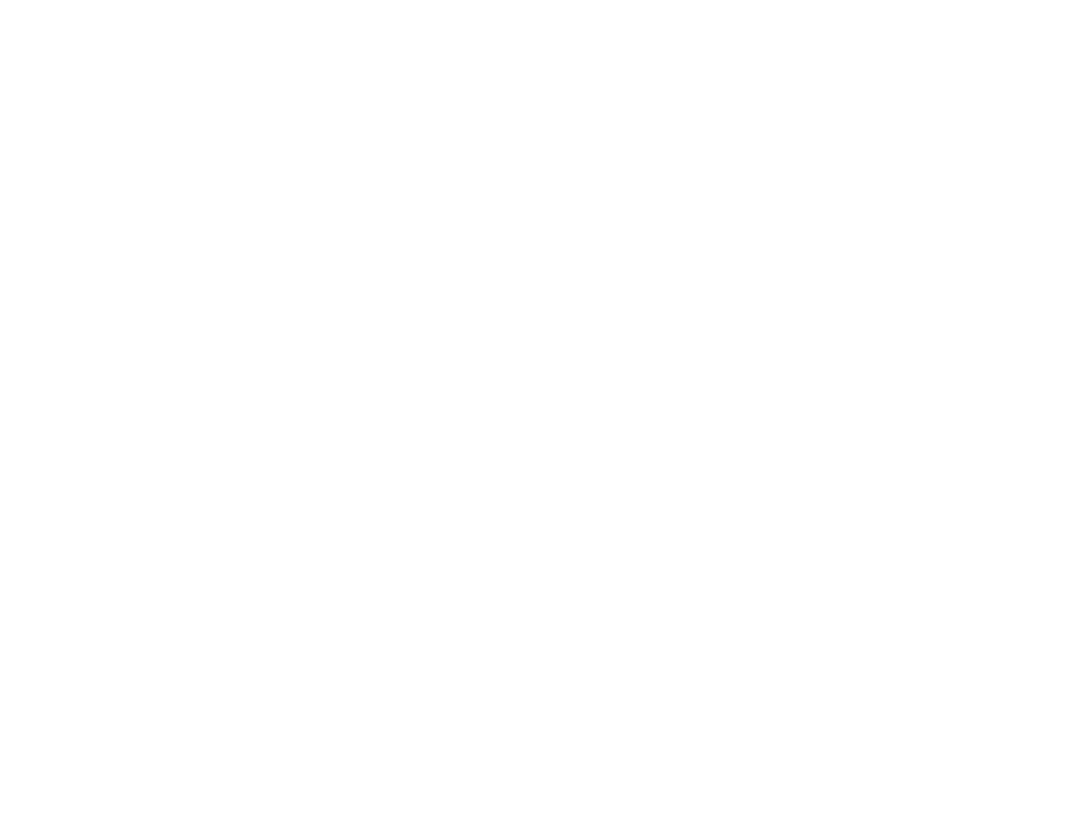
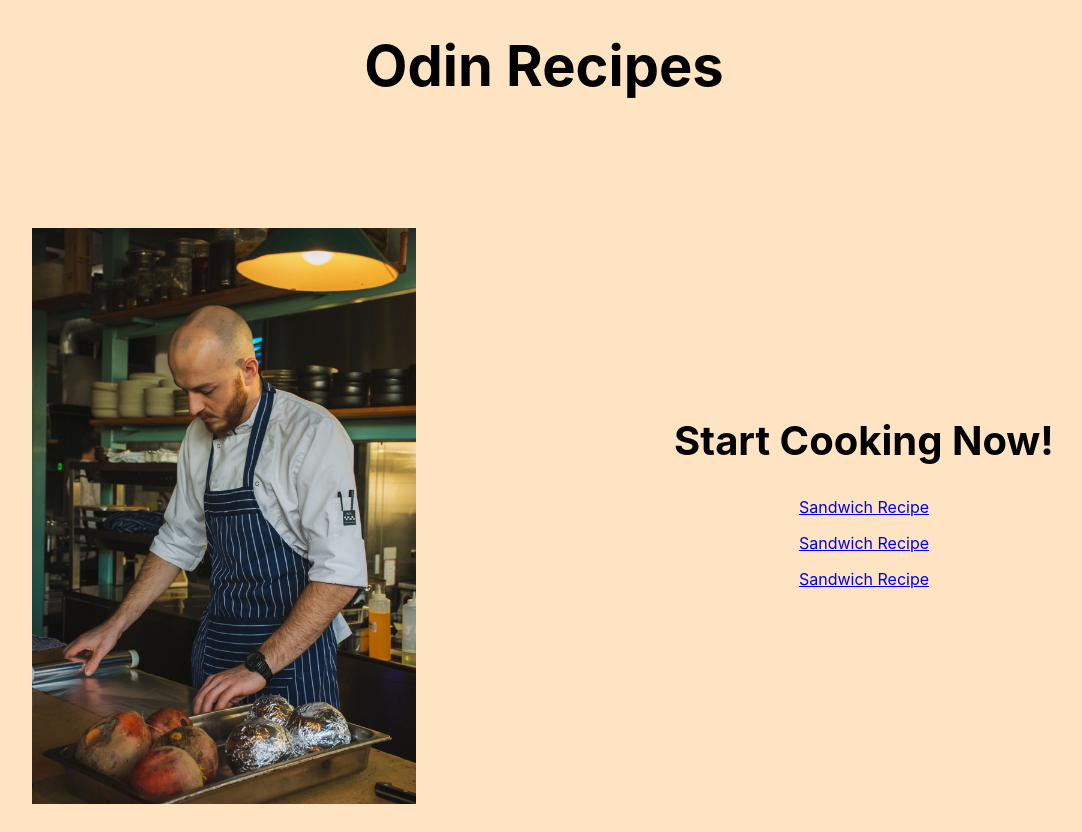
Before and after one commit to Victor-Guerrero-Devs/the-odin-project, a plain HTML site: page 1-odin-recipes/index.html in a window 1280 px wide. Shown: the whole page, without its empty margins (96-1178 px from the left). Before the commit the page ends 800 px from the top, so only its background shows below. Drawn offline with Linux system fonts and the light colour scheme.

Commit message:
Finish 1-odin-receipes/index.html

```diff
--- a/1-odin-recipes/index.html
+++ b/1-odin-recipes/index.html
@@ -8,6 +8,21 @@
     <link rel="stylesheet" href="styles.css" />
   </head>
   <body>
-
+    <header>
+      <h1 class="page-title">Odin Recipes</h1>
+    </header>
+    <div class="container">
+      <div class="image-container">
+        <img class="img" src="/imgs/chef.jpg" alt="A chef hard at work" />
+      </div>
+      <div class="recipe-list-container">
+        <h2>Start Cooking Now!</h2>
+        <ul>
+          <li><a href="/recipes/sandwich.html">Sandwich Recipe</a></li>
+          <li><a href="/recipes/sandwich.html">Sandwich Recipe</a></li>
+          <li><a href="/recipes/sandwich.html">Sandwich Recipe</a></li>
+        </ul>
+      </div>
+    </div>
   </body>
 </html>
--- a/1-odin-recipes/styles.css
+++ b/1-odin-recipes/styles.css
@@ -5,3 +5,47 @@
   padding: 0;
   box-sizing: border-box;
 }
+
+body {
+  background-color: bisque;
+  font-family: -apple-system, BlinkMacSystemFont, "Segoe UI", Roboto, Oxygen,
+    Ubuntu, Cantarell, "Open Sans", "Helvetica Neue", sans-serif;
+  height: 100vh;
+  width: 100vw;
+}
+
+h2 {
+  font-size: 2.5rem;
+}
+
+.page-title {
+  font-size: 3.5rem;
+  margin: 2rem 0 8rem 0;
+  text-align: center;
+}
+
+.container {
+  display: flex;
+  justify-content: center;
+}
+
+.recipe-list-container {
+  display: flex;
+  justify-content: center;
+  align-items: center;
+  width: 30%;
+  flex-direction: column;
+}
+
+.recipe-list-container ul {
+  list-style: none;
+  margin: 1rem;
+}
+
+.recipe-list-container ul li {
+  margin: 1rem;
+}
+
+.img {
+  width: 60%;
+}
```
Also changed, not shown: 1-odin-recipes/recipes/sandwich.html (added, +17 -0 lines), 1-odin-recipes/imgs/chef.jpg (added).
